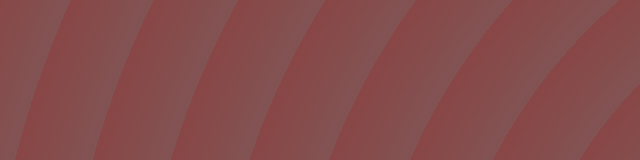
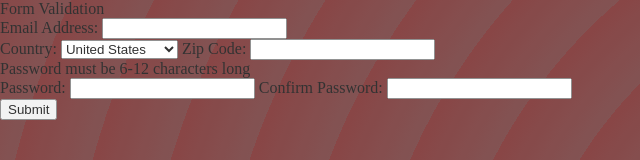
Before and after one commit to EmilyErickson/form-validation, a plain HTML site: page index.html in a window 1280 px wide. Shown: the whole page, without its empty margins (0-640 px from the left). Drawn offline with Linux system fonts and the light colour scheme.

Commit message:
Create form elements

```diff
--- a/index.html
+++ b/index.html
@@ -8,15 +8,48 @@
     <link rel="stylesheet" href="styles.css">
 </head>
 <body>
+    <div class="container">
     <!-- header -->
-    <div class="container"></div>
+        <div class="header">Form Validation</div>
+        <form action="http://httpbin.org/post" method="post" class="form">
     <!-- email section -->
-
+        <div class="email-section">
+            <label for="email-input">Email Address:
+            <input type="email" id="email-input" class="email"
+            name="email"></label>
+        </div>
     <!-- country and zip code section -->
-
+        <div class="country-section">
+            <label for="country-input" id="country-input">Country:
+            <select name="country" id="country-input" class="country">
+            <option value="United States">United States</option>
+            <option value="Canada">Canada</option>
+            <option value="United Kingdom">United Kingdom</option>
+            <option value="Australia">Australia</option>
+            </select>
+            </label>
+            <label for="zip-code-input" id="zip-code-input">Zip Code:
+            <input type="text" id="zip-code-input" class="zip-code" name="zip-code">
+            </label>
+        </div>
     <!-- password and password confirmation section -->
-
+        <div class="password-section">
+            <div class="password-text">Password must be 6-12 characters long</div>
+            <label for="password-input" id="password-input">Password:
+            <input type="password" id="password-input" class="password" name="password">
+            </label>
+            <label for="password-confirm-input" id="password-confirm-input">Confirm Password:
+            <input type="password" id="password-confirm-input" class="password-confirm" name="password-confirm">
+            </label>
+        </div>
     <!-- submit button -->
+    <div class="submit-section">
+        <label for="submit" id="submit">
+            <input type="submit" id="submit" name="submit">
+            </label>
+    </div>
+    </form>
+    </div>
 </body>
 <script src="script.js"></script>
 </html>
```
